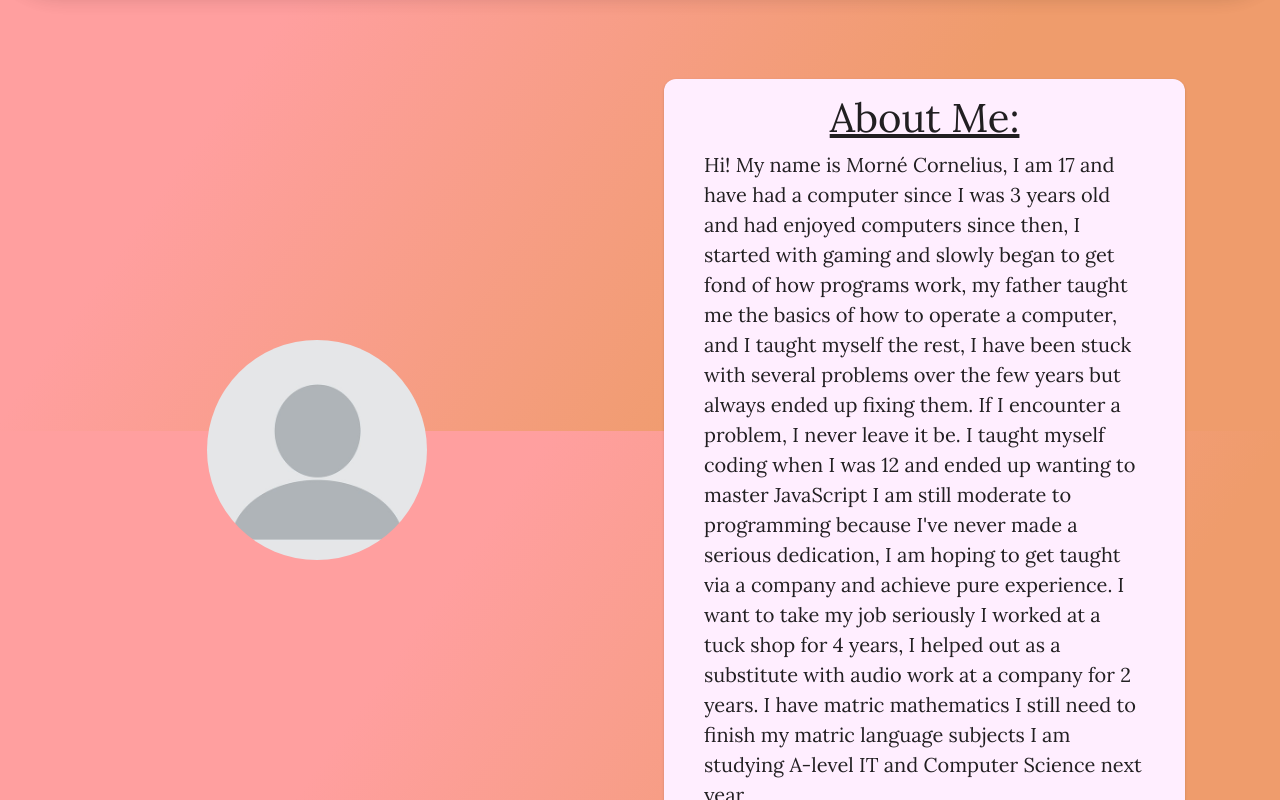
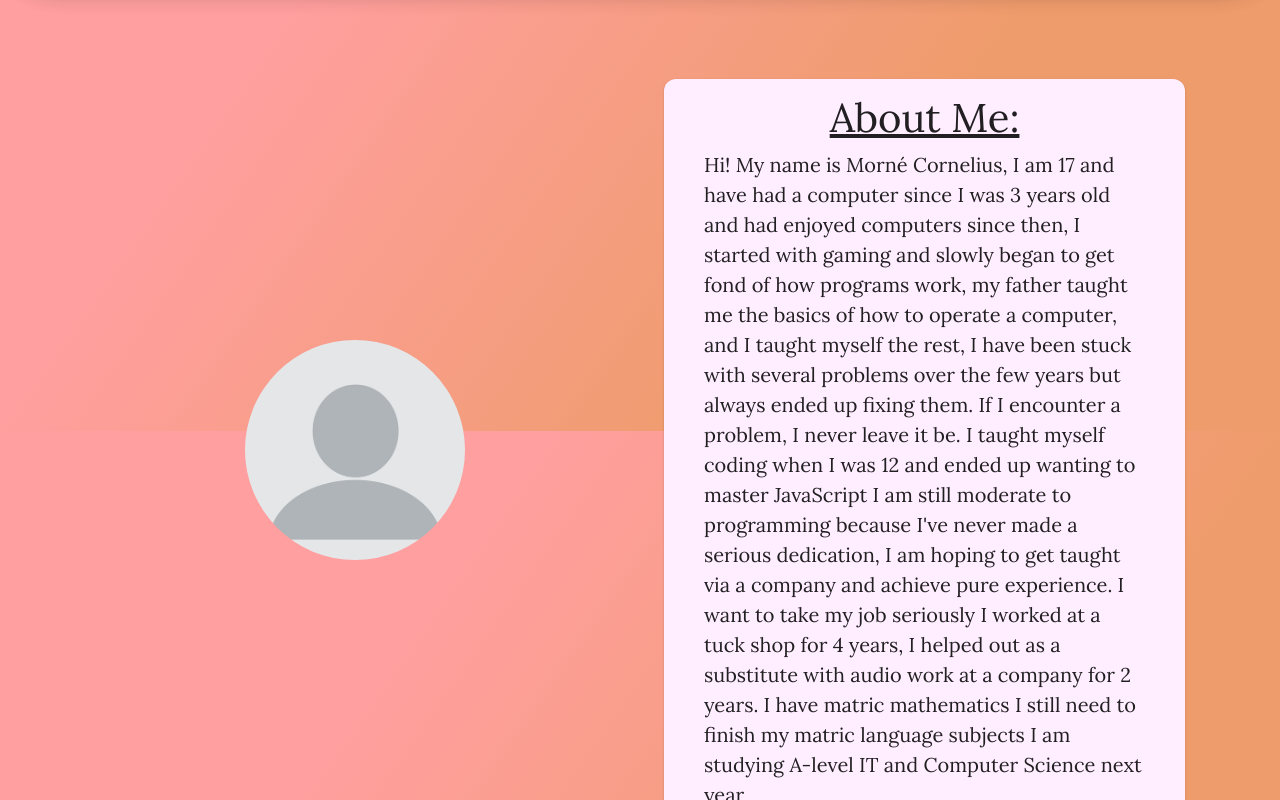
Before and after one commit to Pops0/nextjs-portfolio, a Next.js app: page / in a window 1280 px wide. Shown: the part 369-1169 px from the top of the page. Built offline with nearby package versions, Linux system fonts and the light colour scheme; no server answers.

Commit message:
Version 1.21 (Avatar responsivness fix)

```diff
--- a/pages/index.js
+++ b/pages/index.js
@@ -16,8 +16,8 @@ import {
 
 import Brightness3Icon from "@mui/icons-material/Brightness3";
 import Brightness5Icon from "@mui/icons-material/Brightness5";
-import ChevronRightIcon from '@mui/icons-material/ChevronRight';
-import ChevronLeftIcon from '@mui/icons-material/ChevronLeft';
+import ChevronRightIcon from "@mui/icons-material/ChevronRight";
+import ChevronLeftIcon from "@mui/icons-material/ChevronLeft";
 
 import axios from "axios";
 
@@ -37,10 +37,6 @@ const elonJetApiConfig = {
     "X-RapidAPI-Host": "aerodatabox.p.rapidapi.com",
   },
 };
-
-if (typeof window === "undefined") {
-  console.log("WindowError");
-}
 
 function Home() {
   const [name, setName] = useState("Fetching location...");
@@ -273,18 +269,7 @@ function Home() {
             </Paper>
           </Grid>
           <Grid item xs={12} md={6} direction="column">
-            <>
-              {/* <Fade
-              in={tSwitch}
-              // addEndListener={(node, done) => {
-              //   node.addEventListener("transitionend", done, false);
-              // }}
-              timeout={{
-                enter: lightTheme.transitions.duration.complex,
-                exit: lightTheme.transitions.duration.leavingScreen,
-              }}
-            > */}
-            </>
+            <div className="avatar_div">
               <Avatar //avatar
                 alt="blank"
                 src="../nothing.jpg"
@@ -292,12 +277,15 @@ function Home() {
                   position: "relative",
                   mt: { xs: 1, md: 5 },
                   mb: { xs: 1, md: 5 },
-                ml: { md: 14, large: 30, xl: 55 },
-                mr: { md: 14, large: 30, xl: 55 },
+                  // ml: { md: 20, large: 30 },
+                  // mr: { md: 20, large: 30 },
                   width: { xs: "175px", md: "220px" },
                   height: { xs: "175px", md: "220px" },
+                  border: "0px solid",
+                  borderRadius: "200px",
                 }}
               ></Avatar>
+            </div>
           </Grid>
           <Grid item xs={12} md={6}>
             <Paper //about me paper
--- a/pages/styles.css
+++ b/pages/styles.css
@@ -71,6 +71,11 @@ div.pagination_section:hover {
   border-radius: 10px;
 }
 
+div.avatar_div {
+  display: flex;
+  align-items: center;
+  justify-content: center;
+}
 a.proofAnchor {
   color: rgb(0 0 0);
   font-size: x-large;
```
Lines whose indentation alone changed are shown as unchanged.
